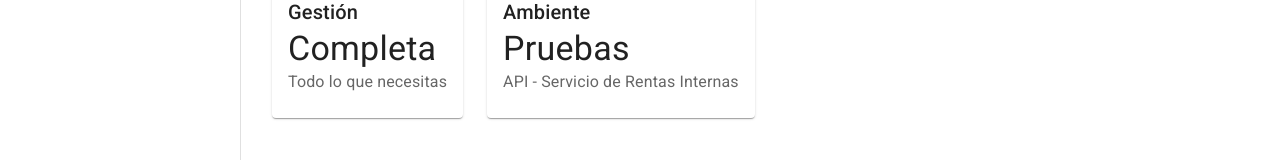
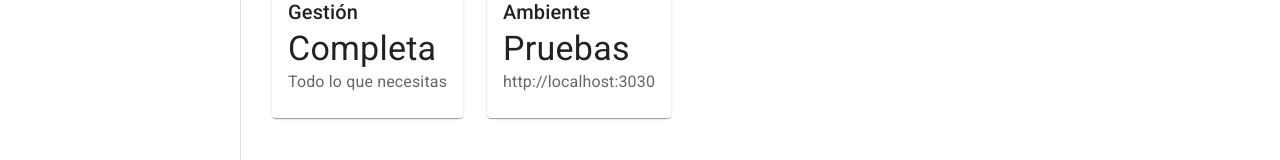
Before and after one commit to jsaenz72/tfm-devops-app-demo-node-react, a React app in the folder app-demo-node-react/frontend/: page / in a window 1280 px wide. Shown: the part 352-512 px from the top of the page. Built offline with nearby package versions, Linux system fonts and the light colour scheme.

Commit message:
.env API_URL=http://demo.local home

```diff
--- a/app-demo-node-react/frontend/src/components/Home.jsx
+++ b/app-demo-node-react/frontend/src/components/Home.jsx
@@ -53,7 +53,7 @@
             <Business color="secondary" />
             <Typography variant="h6">Ambiente</Typography>
             <Typography variant="h4">Pruebas</Typography>
-            <Typography color="text.secondary">API - Servicio de Rentas Internas</Typography>
+            <Typography color="text.secondary">{API_URL}</Typography>
           </CardContent>
         </Card>
       </Grid>
```
